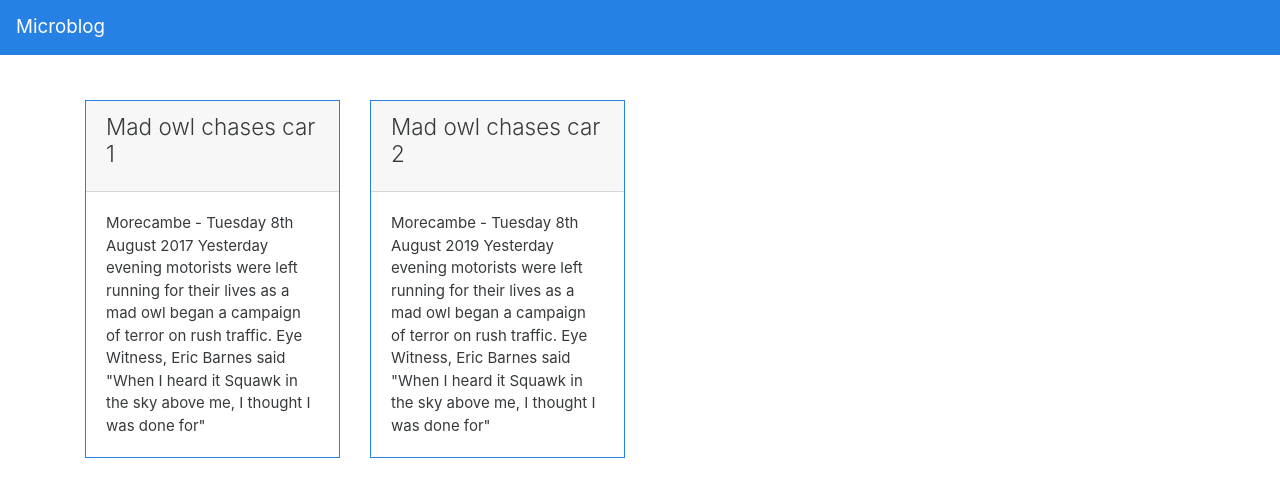
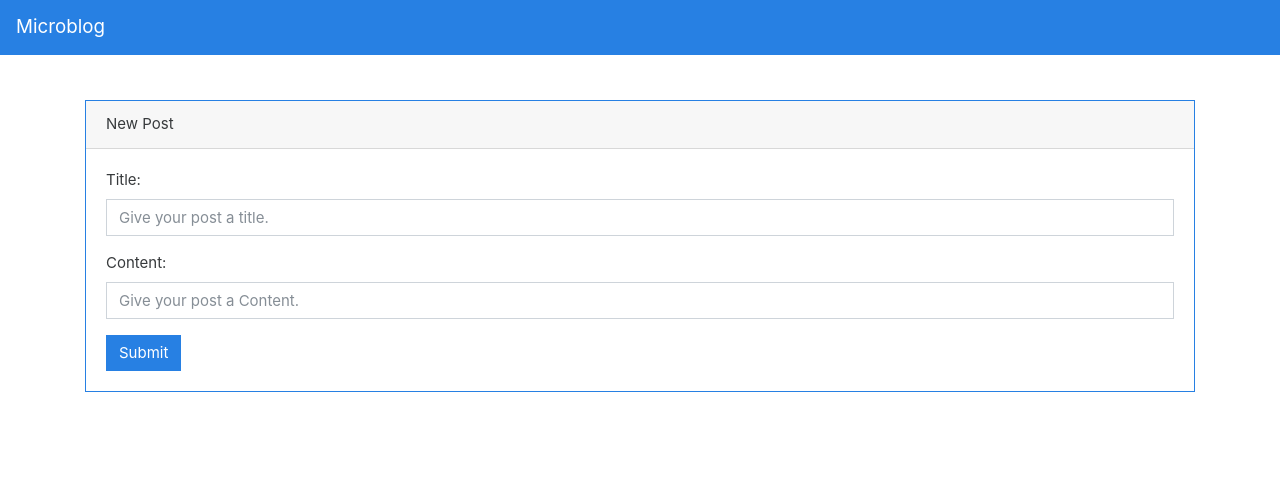
Before and after one commit to aceisScope/microblog, a React (Create React App) app in the folder frontend/: page /new-post in a window 1280 px wide. Shown: the top 496 px of the page. Built offline with nearby package versions, Linux system fonts and the light colour scheme.

Commit message:
create new post component

```diff
--- a/frontend/src/App.js
+++ b/frontend/src/App.js
@@ -1,13 +1,16 @@
 import React, { Component } from 'react';
+import {Route} from 'react-router-dom';
 import NavBar from './Components/NavBar/NavBar'
 import Posts from './Components/Posts/Posts'
+import NewPost from './Components/Posts/NewPost'
 
 class App extends Component {
   render() {
     return (
       <div>
         <NavBar/>
-        <Posts/>
+        <Route exact path='/' component={Posts}/>
+        <Route exact path='/new-post' component={NewPost}/>
       </div>
     );
   }
--- /dev/null
+++ b/frontend/src/Components/Posts/NewPost.js
@@ -0,0 +1,47 @@
+import React, { Component } from 'react';
+import { withRouter } from 'react-router-dom';
+import { connect } from 'react-redux';
+
+class NewPost extends Component {
+    submit = () => {
+    }
+
+    render() {
+        return(
+        <div className="container">
+            <div className="row">
+                <div className="col-12">
+                    <div className="card border-primary">
+                        <div className="card-header">New Post</div>
+                        <div className="card-body text-left">
+                            <div className="form-group">
+                                <label htmlFor="exampleInputEmail1">Title:</label>
+                                <input
+                                    type="text"
+                                    className="form-control"
+                                    placeholder="Give your post a title."
+                                />
+                            </div>
+                            <div className="form-group">
+                                <label htmlFor="exampleInputEmail1">Content:</label>
+                                <input
+                                    type="text"
+                                    className="form-control"
+                                    placeholder="Give your post a Content."
+                                />
+                            </div>
+                            <button
+                                className="btn btn-primary"
+                                onClick={this.submit}>
+                                Submit
+                            </button>
+                        </div>
+                    </div>
+                </div>
+            </div>
+        </div>
+        )
+    }
+}
+
+export default withRouter(NewPost);
--- a/frontend/src/Components/Posts/Posts.js
+++ b/frontend/src/Components/Posts/Posts.js
@@ -18,6 +18,13 @@ class Posts extends Component {
             return (
                 <div className="container">
                     <div className="row">
+                        <Link to="/new-post">
+                            <div className="card text-white bg-primary mb-3">
+                                <div className="card-body">
+                                <h4 className="card-title">+ New Post</h4>
+                                </div>
+                            </div>
+                        </Link>
                     {
                         posts.map(post => (
                             <div key={post.id}  className="col-sm-12 col-md-4 col-lg-3">
```
